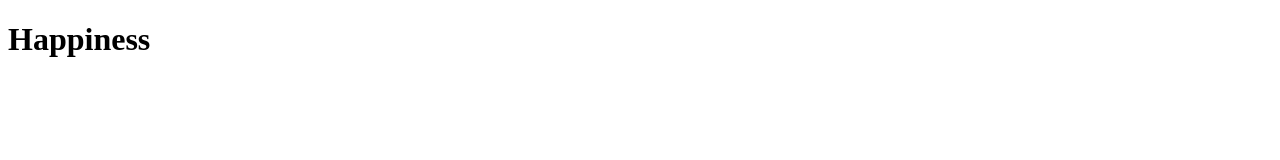
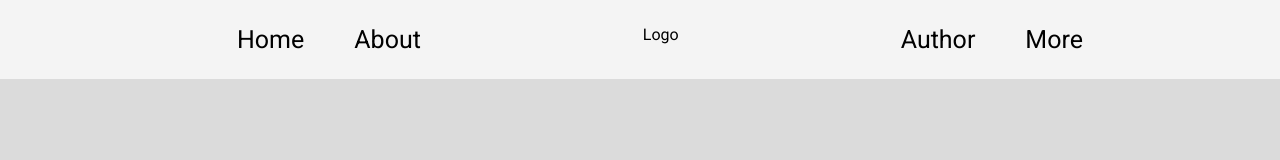
Before and after one commit to oaugusto256/happiness, a plain HTML site: page index.html in a window 1280 px wide. Drawn offline with Linux system fonts and the light colour scheme.

Commit message:
Construção de flex navbar

```diff
--- /dev/null
+++ b/assets/css/styles.css
@@ -0,0 +1,76 @@
+*, *:before, *:after {
+  box-sizing: inherit;
+}
+
+html {
+  box-sizing: border-box;
+}
+
+body {
+	font-family: 'Roboto', sans-serif;
+ 	margin: unset;
+	background-color: #dbdbdb;
+
+/*	background: #43cea2;
+	background: -webkit-linear-gradient(to right, #185a9d, #43cea2);
+	background: linear-gradient(to right, #185a9d, #43cea2);*/
+}
+
+ul {
+	list-style: none;
+	margin: unset;
+}
+
+.nav {
+	display: flex;
+	min-height: 50px;
+	background-color: #f4f4f4;
+}
+
+.nav-logo {
+	padding: 25px;
+	margin-left: auto;
+	margin-right: auto;
+}
+
+.nav-item {
+	padding: 25px;
+	font-size: 25px;
+}
+
+.nav-item-first {
+	padding: 25px;
+	font-size: 25px;
+	margin-left: auto;
+}
+
+.nav-item-last {
+	padding: 25px;
+	font-size: 25px;
+	margin-right: auto;
+}
+
+.card {
+	width: 100%;
+	max-width: 1000px;
+	margin: 0 auto;
+	border-radius: 5px;
+
+	background-color: #fcfcfc;
+
+	-webkit-box-shadow: 0px 0px 50px -3px rgba(58,58,58,0.25);
+	-moz-box-shadow: 0px 0px 50px -3px rgba(58,58,58,0.25);
+	box-shadow: 0px 0px 50px -3px rgba(58,58,58,0.25);
+}
+
+.card-title {
+	margin-top: 30px;
+
+	font-size: 100px;
+	font-weight: bolder;
+	text-transform: uppercase;
+
+	background: -webkit-linear-gradient(#eee, #333);
+	  -webkit-background-clip: text;
+	  -webkit-text-fill-color: transparent;
+}
--- a/index.html
+++ b/index.html
@@ -2,8 +2,22 @@
 <html>
 <head>
 	<title>Happiness - A UX/UI Project holder.</title>
+	<meta name="viewport" content="width=device-width, initial-scale=1.0">
+
+	<link rel="stylesheet" type="text/css" href="assets/css/styles.css">
+
+	<link href="https://fonts.googleapis.com/css?family=Roboto" rel="stylesheet">
+	<link href="https://maxcdn.bootstrapcdn.com/font-awesome/4.7.0/css/font-awesome.min.css" rel="stylesheet" integrity="sha384-wvfXpqpZZVQGK6TAh5PVlGOfQNHSoD2xbE+QkPxCAFlNEevoEH3Sl0sibVcOQVnN" crossorigin="anonymous">
 </head>
 <body>
-	<h1>Happiness</h1>
+	<ul class="nav" role="navigation">
+		<li class="nav-item-first">Home</li>
+		<li class="nav-item">About</li>
+
+		<li class="nav-logo">Logo</li>
+
+		<li class="nav-item">Author</li>
+		<li class="nav-item-last">More</li>
+	</ul>
 </body>
 </html>
```
